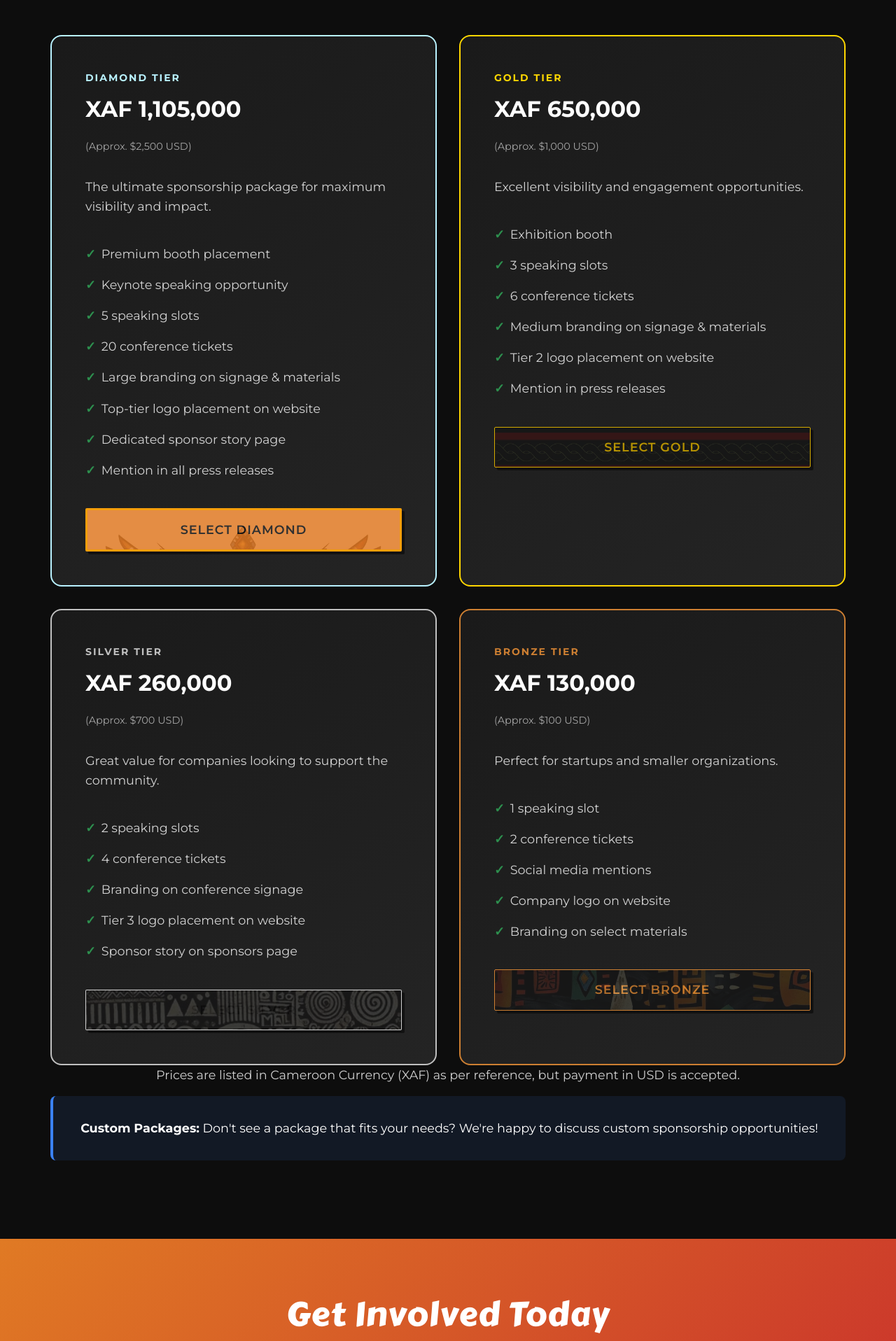
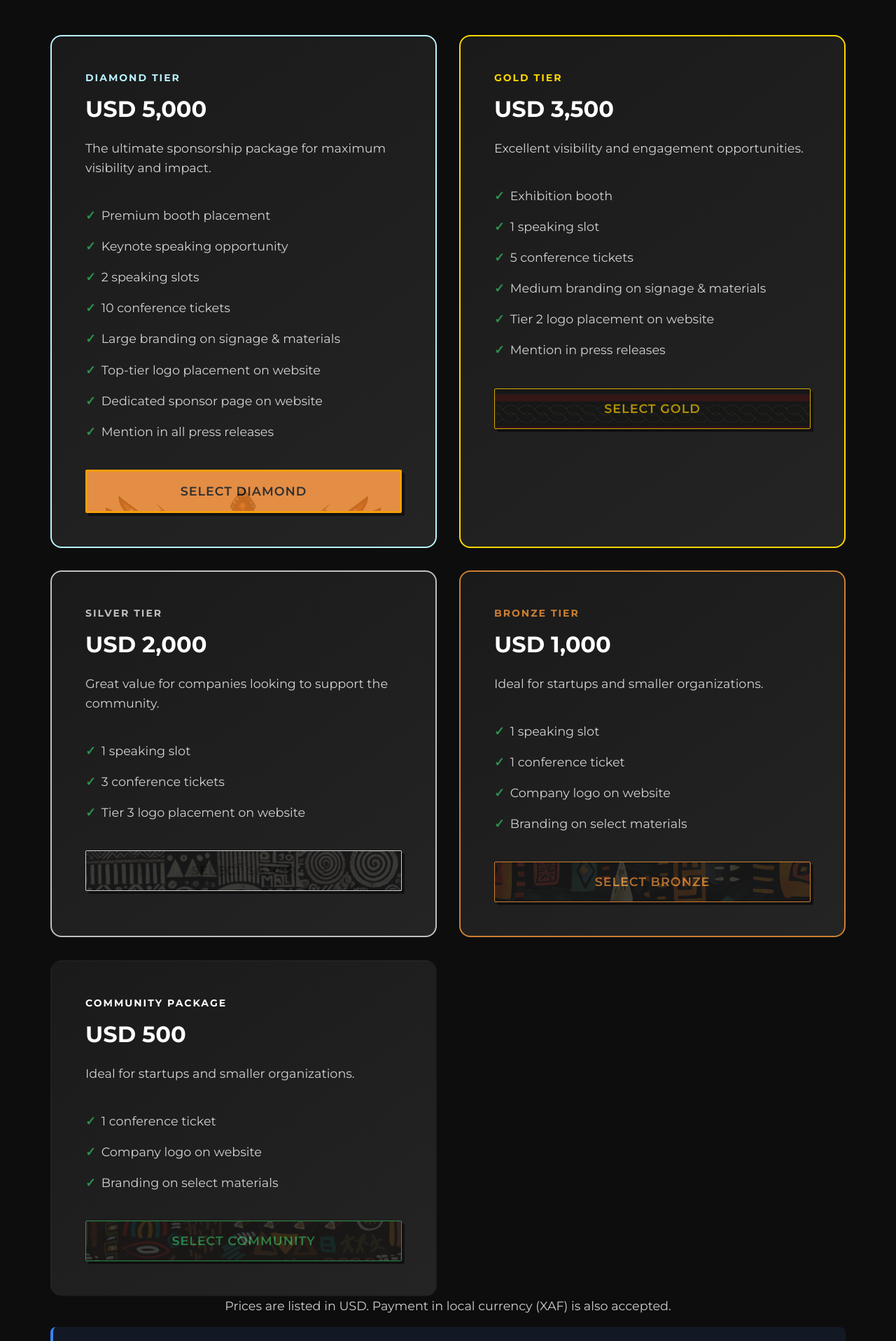
Before and after one commit to pythoncameroon/PyCon_Cameroon_2026, a React (Vite) app: page /sponsor in a window 1280 px wide. Shown: the part 1524-3440 px from the top of the page at 70% size. Built offline with nearby package versions, Linux system fonts and the light colour scheme.

Commit message:
Update sponsorship tiers with new pricing and features
Signed-off-by: Steve Yonkeu <yokwejuste@yahoo.com>

```diff
--- a/src/pages/Sponsor.jsx
+++ b/src/pages/Sponsor.jsx
@@ -113,10 +113,7 @@ const Sponsor = () => {
                         {/* Diamond Tier */}
                         <div className="card sponsor-card diamond animate-on-scroll slide-up">
                             <div className="sponsor-tier">Diamond Tier</div>
-                            <div className="sponsor-price">XAF 1,105,000</div>
-                            <div style={{ fontSize: '0.9rem', color: 'var(--color-text-muted)', marginBottom: 'var(--spacing-md)' }}>
-                                (Approx. $2,500 USD)
-                            </div>
+                            <div className="sponsor-price">USD 5,000</div>
 
                             <p style={{ marginBottom: 'var(--spacing-md)' }}>
                                 The ultimate sponsorship package for maximum visibility and impact.
@@ -125,11 +122,11 @@ const Sponsor = () => {
                             <ul className="sponsor-features">
                                 <li>Premium booth placement</li>
                                 <li>Keynote speaking opportunity</li>
-                                <li>5 speaking slots</li>
-                                <li>20 conference tickets</li>
+                                <li>2 speaking slots</li>
+                                <li>10 conference tickets</li>
                                 <li>Large branding on signage & materials</li>
                                 <li>Top-tier logo placement on website</li>
-                                <li>Dedicated sponsor story page</li>
+                                <li>Dedicated sponsor page on website</li>
                                 <li>Mention in all press releases</li>
                             </ul>
 
@@ -140,10 +137,7 @@ const Sponsor = () => {
                         {/* Gold Tier */}
                         <div className="card sponsor-card gold animate-on-scroll slide-up">
                             <div className="sponsor-tier">Gold Tier</div>
-                            <div className="sponsor-price">XAF 650,000</div>
-                            <div style={{ fontSize: '0.9rem', color: 'var(--color-text-muted)', marginBottom: 'var(--spacing-md)' }}>
-                                (Approx. $1,000 USD)
-                            </div>
+                            <div className="sponsor-price">USD 3,500</div>
 
                             <p style={{ marginBottom: 'var(--spacing-md)' }}>
                                 Excellent visibility and engagement opportunities.
@@ -151,8 +145,8 @@ const Sponsor = () => {
 
                             <ul className="sponsor-features">
                                 <li>Exhibition booth</li>
-                                <li>3 speaking slots</li>
-                                <li>6 conference tickets</li>
+                                <li>1 speaking slot</li>
+                                <li>5 conference tickets</li>
                                 <li>Medium branding on signage & materials</li>
                                 <li>Tier 2 logo placement on website</li>
                                 <li>Mention in press releases</li>
@@ -165,21 +159,16 @@ const Sponsor = () => {
                         {/* Silver Tier */}
                         <div className="card sponsor-card silver animate-on-scroll slide-up">
                             <div className="sponsor-tier">Silver Tier</div>
-                            <div className="sponsor-price">XAF 260,000</div>
-                            <div style={{ fontSize: '0.9rem', color: 'var(--color-text-muted)', marginBottom: 'var(--spacing-md)' }}>
-                                (Approx. $700 USD)
-                            </div>
+                            <div className="sponsor-price">USD 2,000</div>
 
                             <p style={{ marginBottom: 'var(--spacing-md)' }}>
                                 Great value for companies looking to support the community.
                             </p>
 
                             <ul className="sponsor-features">
-                                <li>2 speaking slots</li>
-                                <li>4 conference tickets</li>
-                                <li>Branding on conference signage</li>
+                                <li>1 speaking slot</li>
+                                <li>3 conference tickets</li>
                                 <li>Tier 3 logo placement on website</li>
-                                <li>Sponsor story on sponsors page</li>
                             </ul>
 
                             <a href="mailto:organizers@pythoncameroon.org?subject=Silver Sponsorship Inquiry"
@@ -190,19 +179,15 @@ const Sponsor = () => {
                         {/* Bronze Tier */}
                         <div className="card sponsor-card bronze animate-on-scroll slide-up">
                             <div className="sponsor-tier">Bronze Tier</div>
-                            <div className="sponsor-price">XAF 130,000</div>
-                            <div style={{ fontSize: '0.9rem', color: 'var(--color-text-muted)', marginBottom: 'var(--spacing-md)' }}>
-                                (Approx. $100 USD)
-                            </div>
+                            <div className="sponsor-price">USD 1,000</div>
 
                             <p style={{ marginBottom: 'var(--spacing-md)' }}>
-                                Perfect for startups and smaller organizations.
+                                Ideal for startups and smaller organizations.
                             </p>
 
                             <ul className="sponsor-features">
                                 <li>1 speaking slot</li>
-                                <li>2 conference tickets</li>
-                                <li>Social media mentions</li>
+                                <li>1 conference ticket</li>
                                 <li>Company logo on website</li>
                                 <li>Branding on select materials</li>
                             </ul>
@@ -211,10 +196,30 @@ const Sponsor = () => {
                                 className="btn btn-primary btn-bronze"
                                 style={{ width: '100%', background: 'var(--color-dark)', border: '1px solid #cd7f32', color: '#cd7f32' }}>Select Bronze</a>
                         </div>
+
+                        {/* Community Tier */}
+                        <div className="card sponsor-card community animate-on-scroll slide-up">
+                            <div className="sponsor-tier">Community Package</div>
+                            <div className="sponsor-price">USD 500</div>
+
+                            <p style={{ marginBottom: 'var(--spacing-md)' }}>
+                                Ideal for startups and smaller organizations.
+                            </p>
+
+                            <ul className="sponsor-features">
+                                <li>1 conference ticket</li>
+                                <li>Company logo on website</li>
+                                <li>Branding on select materials</li>
+                            </ul>
+
+                            <a href="mailto:organizers@pythoncameroon.org?subject=Community Sponsorship Inquiry"
+                                className="btn btn-primary"
+                                style={{ width: '100%', background: 'var(--color-dark)', border: '1px solid var(--color-green)', color: 'var(--color-green)' }}>Select Community</a>
+                        </div>
                     </div>
 
                     <div className="text-center mt-lg">
-                        <p className="mb-md">Prices are listed in Cameroon Currency (XAF) as per reference, but payment in USD is accepted.</p>
+                        <p className="mb-md">Prices are listed in USD. Payment in local currency (XAF) is also accepted.</p>
                         <div className="alert alert-info">
                             <strong>Custom Packages:</strong> Don't see a package that fits your needs?
                             We're happy to discuss custom sponsorship opportunities!
```
